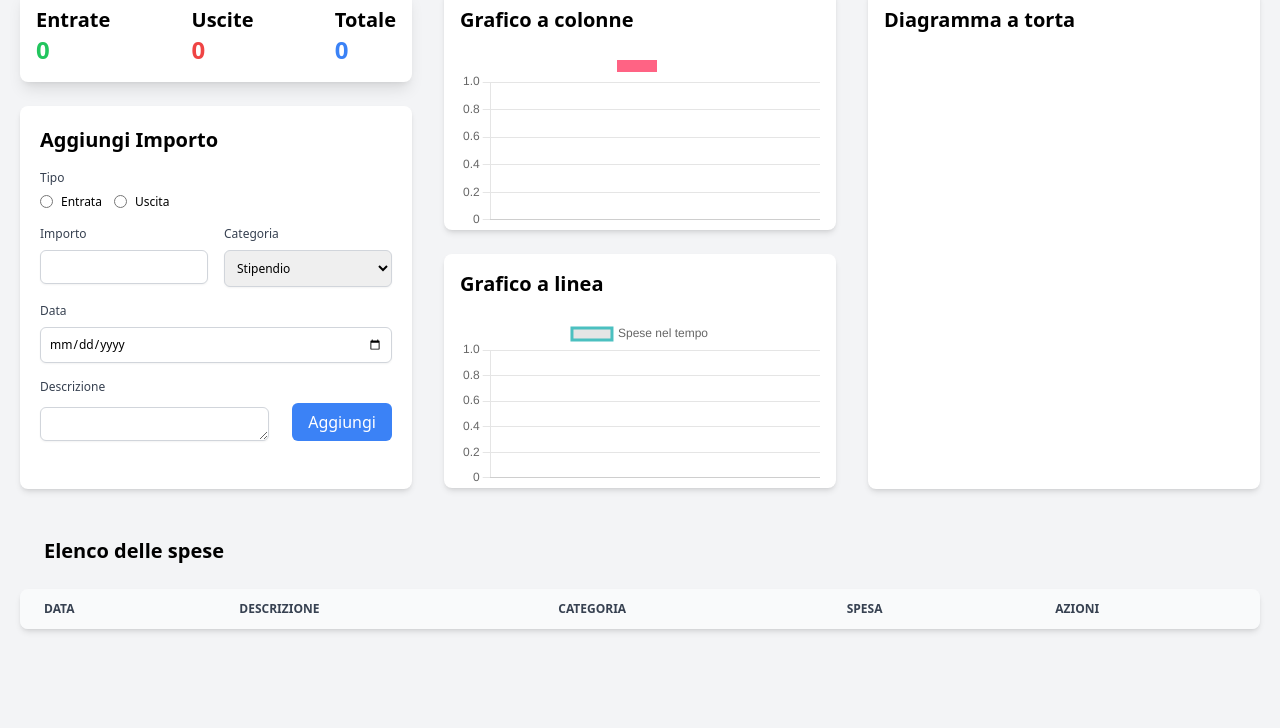
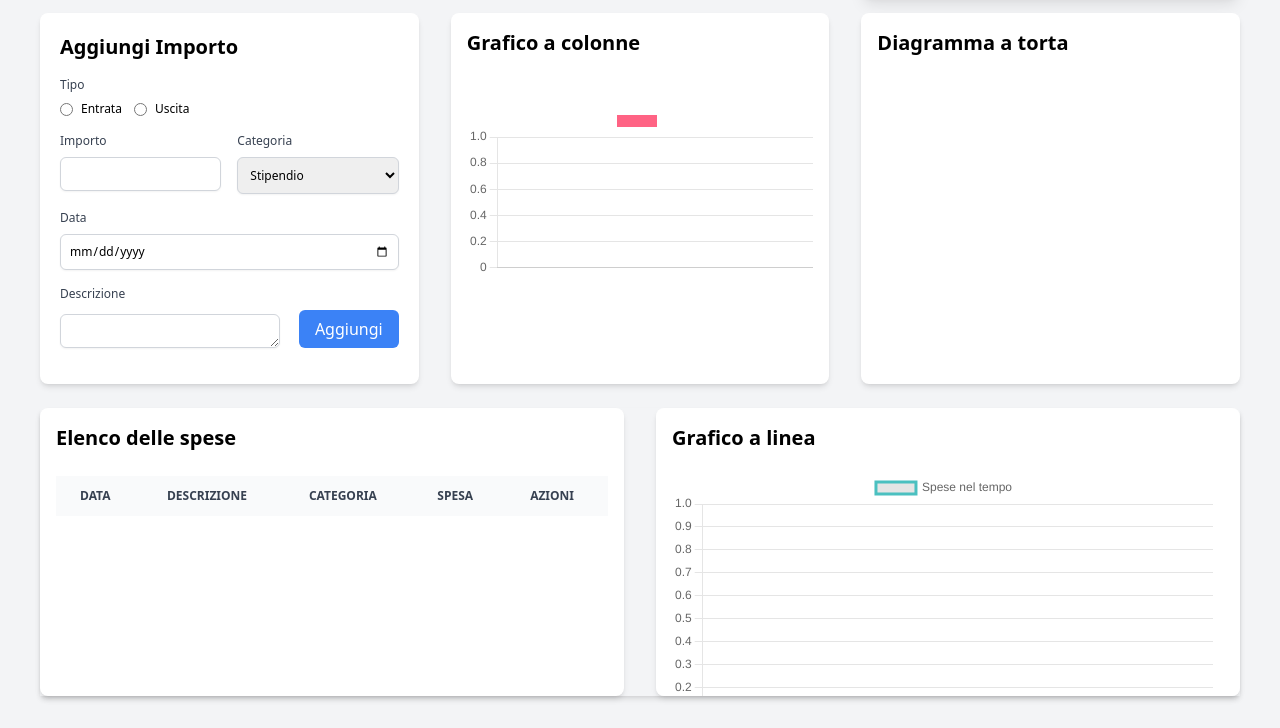
Before and after one commit to Stefanonuzz/Gestione-Risparmi, a website built with Parcel: page src/budget.html in a window 1280 px wide. Shown: the part 127-855 px from the top of the page. Before the commit the page ends 800 px from the top, so only its background shows below. Built offline with nearby package versions, Linux system fonts and the light colour scheme.

Commit message:
Update Layout

```diff
--- a/src/budget.html
+++ b/src/budget.html
@@ -8,17 +8,13 @@
     <script src="https://unpkg.com/ionicons@7.1.0/dist/ionicons/ionicons.js"></script>
     <title>Gestione Risparmi</title>
   </head>
-  <body class="bg-gray-100 min-h-screen flex items-center justify-center">
-    <div class="container mx-auto p-5">
+  <body class="bg-gray-100 px-10 py-8">
+    <div class="">
       <div class="grid grid-cols-1 sm:grid-cols-3 gap-8 items-center">
         <h1 class="text-5xl font-bold text-gray-800 col-span-2 mb-6">
           <span class="text-blue-500">Gestione</span> Risparmi
         </h1>
-      </div>
-      <div class="grid grid-cols-1 md:grid-cols-3 gap-8">
-        <!-- FORM SECTION -->
-        <div class="form-container">
-          <div class="col-start-3 bg-white p-4 rounded-lg shadow-lg mb-6">
+        <div class="bg-white p-4 rounded-lg shadow-lg mb-4">
           <div class="w-full flex justify-between align-center">
             <div>
               <h2 class="text-xl font-bold">Entrate</h2>
@@ -26,7 +22,7 @@
                 id="total-income"
                 class="income text-2xl text-green-500 font-bold"
               >
-                  0
+                0€
               </p>
             </div>
             <div>
@@ -35,7 +31,7 @@
                 id="total-expense"
                 class="income text-2xl text-red-500 font-bold"
               >
-                  0
+                0€
               </p>
             </div>
             <div class="total">
@@ -44,12 +40,16 @@
                 id="total-balance"
                 class="income text-2xl text-blue-500 font-bold"
               >
-                  0
+                0€
               </p>
             </div>
           </div>
         </div>
-          <div class="bg-white p-5 pb-8 rounded-lg shadow-md">
+      </div>
+      <div class="grid grid-cols-1 md:grid-cols-3 gap-8">
+        <!-- FORM SECTION -->
+        <div class="form-container">
+          <div class="bg-white p-5 rounded-lg shadow-md">
             <h2 class="text-xl font-bold mb-4">Aggiungi Importo</h2>
             <form id="income-form">
               <div class="mb-4">
@@ -123,7 +123,6 @@
                   type="date"
                   id="income-date"
                   name="date"
-                  lang="it"
                   class="expense-date block w-full p-2 text-xs border border-gray-300 rounded-md shadow-sm focus:outline-none focus:ring-2 focus:ring-blue-500 focus:border-transparent"
                   required
                 />
@@ -156,26 +155,25 @@
           </div>
         </div>
 
-        <!-- DIAGRAMMI-->
-        <div class="sm:h-full">
-          <div class="bg-white p-4 pb-0 rounded-lg shadow-md mb-6">
-            <h2 class="text-xl font-bold mb-4">Grafico a colonne</h2>
+        <!-- GRAFICO A COLONNE -->
+        <div class="bg-white p-4 pb-0 rounded-lg shadow-md">
+          <h2 class="text-xl font-bold mb-12">Grafico a colonne</h2>
           <canvas class="" id="column-chart"></canvas>
         </div>
+
+        <!-- DIAGRAMMA A TORTA -->
         <div class="bg-white p-4 pb-0 rounded-lg shadow-md">
-            <h2 class="text-xl font-bold mb-5">Grafico a linea</h2>
-            <canvas id="line-chart" width="380" height="180"> </canvas>
+          <h2 class="text-xl font-bold mb-4">Diagramma a torta</h2>
+          <div class="h-3/4 grid justify-items-center">
+            <canvas id="pieChart"></canvas>
           </div>
-        </div>
-        <div class="sm:h-full bg-white p-4 rounded-lg shadow-md">
-          <h2 class="text-xl font-bold mb-4">Diagramma a torta</h2>
-          <canvas id="pieChart"></canvas>
         </div>
       </div>
 
       <!-- TABELLA -->
-      <h1 class="text-xl font-bold mt-6 p-6">Elenco delle spese</h1>
-      <div class="overflow-x-auto rounded-lg shadow-md">
+      <div class="h-72 grid grid-cols-2 gap-8 ounded-lg shadow-md mt-6">
+        <div class="bg-white p-4 pb-0 rounded-lg shadow-md overflow-scroll">
+          <h1 class="text-xl font-bold mb-6">Elenco delle spese</h1>
           <table class="w-full text-sm text-left rtl:text-right text-gray-500">
             <thead class="text-xs text-gray-700 uppercase bg-gray-50">
               <tr>
@@ -254,6 +252,13 @@
             </tbody>
           </table>
         </div>
+        <!-- GRAFICO A LINEA -->
+
+        <div class="bg-white p-4 pb-0 rounded-lg shadow-md overflow-auto">
+          <h2 class="text-xl font-bold mb-5">Grafico a linea</h2>
+          <canvas id="line-chart"> </canvas>
+        </div>
+      </div>
     </div>
   </body>
 </html>
--- a/src/script.js
+++ b/src/script.js
@@ -2,7 +2,6 @@ import { addToTable } from "./view";
 import { addToTotal } from "./view";
 import { updateChart, updateLineChart } from "./chart.view";
 import { updateColumnChart } from "./chart.view";
-import { format, compareAsc } from "date-fns";
 
 class Expense {
   constructor(amount, category, date, description, type, id) {
```
Lines whose indentation alone changed are shown as unchanged.
